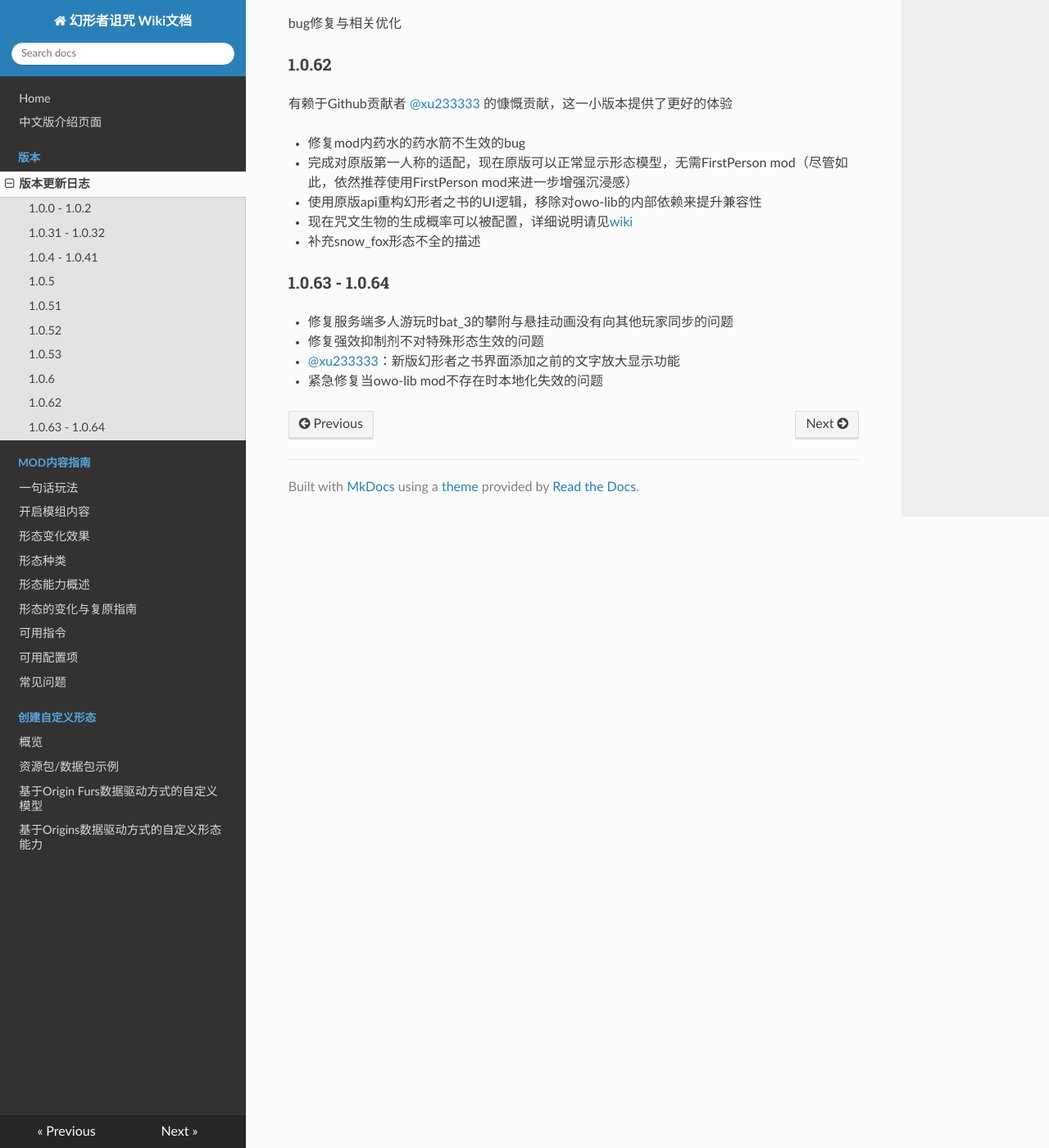
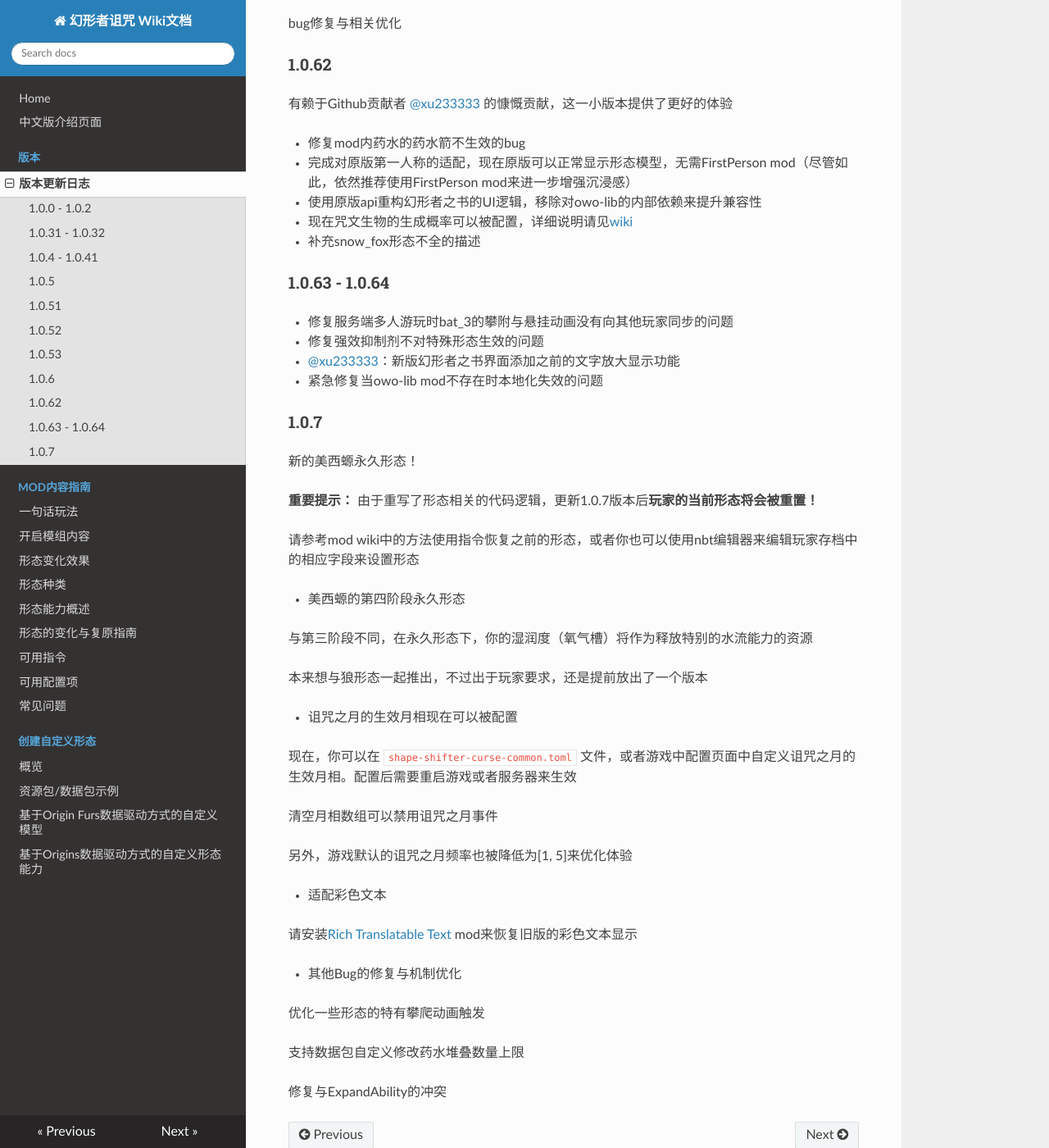
Before and after one commit to onixary/ssc_wiki, an MkDocs documentation site: the page built from docs/update_log/update_log.md, in a window 1280 px wide and 1400 px high, scrolled down 2783 px. Shown: the whole window at 82% size. Built offline with MkDocs 1.6.1, drawn with Linux system fonts in a browser that asks for light colours; nearby versions of some CDN libraries.

Commit message:
Update update_log.md

```diff
--- a/docs/update_log/update_log.md
+++ b/docs/update_log/update_log.md
@@ -129,3 +129,37 @@ bug修复与相关优化
 - [@xu233333](https://github.com/xu233333)：新版幻形者之书界面添加之前的文字放大显示功能
 
 - 紧急修复当owo-lib mod不存在时本地化失效的问题
+
+### 1.0.7
+
+新的美西螈永久形态！
+
+**重要提示：** 由于重写了形态相关的代码逻辑，更新1.0.7版本后**玩家的当前形态将会被重置！**
+
+请参考mod wiki中的方法使用指令恢复之前的形态，或者你也可以使用nbt编辑器来编辑玩家存档中的相应字段来设置形态
+
+- 美西螈的第四阶段永久形态
+
+  与第三阶段不同，在永久形态下，你的湿润度（氧气槽）将作为释放特别的水流能力的资源
+
+  本来想与狼形态一起推出，不过出于玩家要求，还是提前放出了一个版本
+
+- 诅咒之月的生效月相现在可以被配置
+
+  现在，你可以在 `shape-shifter-curse-common.toml` 文件，或者游戏中配置页面中自定义诅咒之月的生效月相。配置后需要重启游戏或者服务器来生效
+
+  清空月相数组可以禁用诅咒之月事件
+
+  另外，游戏默认的诅咒之月频率也被降低为\[1, 5\]来优化体验
+
+- 适配彩色文本
+
+  请安装[Rich Translatable Text](https://www.curseforge.com/minecraft/mc-mods/rich-translatable-text) mod来恢复旧版的彩色文本显示
+
+- 其他Bug的修复与机制优化
+
+  优化一些形态的特有攀爬动画触发
+
+  支持数据包自定义修改药水堆叠数量上限
+
+  修复与ExpandAbility的冲突
```
